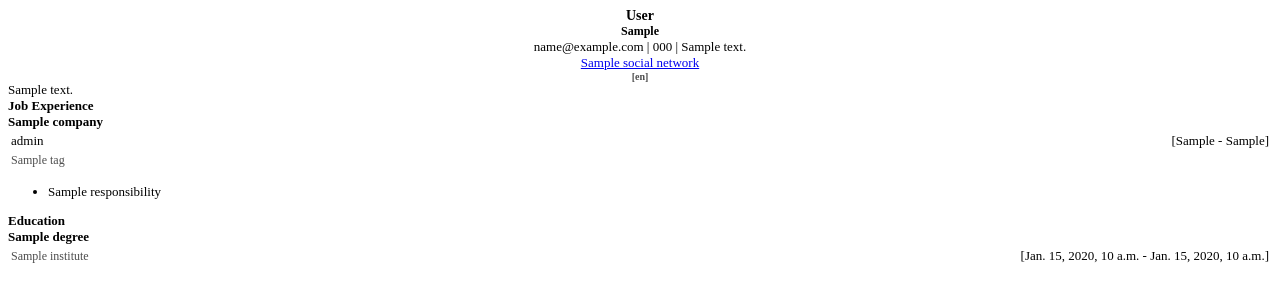
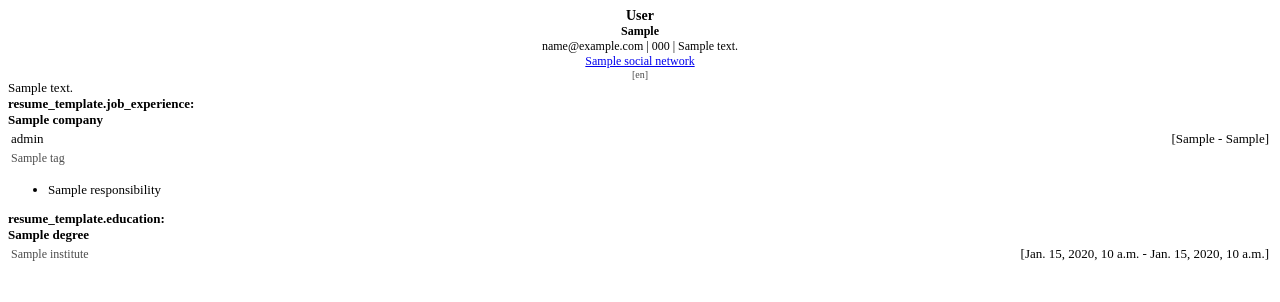
Before and after one commit to mariocc29/cv_smartmatch_backend, a Django app: template web/templates/resume.html in a window 1280 px wide. Shown: the top 302 px of the page. Run offline with Django 5.2, Linux system fonts and the light colour scheme; the template is opened without the code that fills it: most values are stand-ins (such as "Sample title", 1, 10 or a date in 2020); parts of the project's set-up code (start-up, migrations or seed data) failed here and were passed over.

Commit message:
Adjustments on the prompt, the resume template, job_offer model

```diff
--- a/api/serializers/job_offer_serializer.py
+++ b/api/serializers/job_offer_serializer.py
@@ -10,7 +10,7 @@
   responsibilities = serializers.ListField(child=serializers.CharField())
   requirements = serializers.ListField(child=serializers.CharField())
   active = serializers.BooleanField(required=False)
-  contact = serializers.CharField(required=False, max_length=255)
+  contact = serializers.CharField(required=False, allow_null=True, max_length=255)
   network = serializers.CharField(max_length=255)
   created_at = serializers.DateTimeField(read_only=True)
   updated_at = serializers.DateTimeField(read_only=True)
--- a/common/models/job_offer_model.py
+++ b/common/models/job_offer_model.py
@@ -14,7 +14,7 @@
   responsibilities = mongoengine.ListField(mongoengine.StringField())
   requirements = mongoengine.ListField(mongoengine.StringField())
   active = mongoengine.BooleanField(default=True)
-  contact = mongoengine.StringField(required=False, max_length=255)
+  contact = mongoengine.StringField(required=False, allow_null=True, max_length=255)
   network = mongoengine.StringField(required=True, max_length=255)
   summary = mongoengine.StringField(required=False, allow_null=True, default=None)
   created_at = mongoengine.DateTimeField(default=datetime.now)
--- a/web/services/resume/process.py
+++ b/web/services/resume/process.py
@@ -15,6 +15,7 @@
     return self.job_offer
 
   def __build_personal_info(self):
+    self.job_offer['personal_info']['fullname'] = self.job_offer['personal_info']['fullname'].upper()
     self.job_offer['personal_info']['languages'] = [_(f'personal_info.lang.{self.lang}.{lang}') for lang in self.job_offer['personal_info']['languages']]
     pass
 
--- a/web/templates/resume.html
+++ b/web/templates/resume.html
@@ -1,6 +1,8 @@
 {% comment %}
 -*- coding: utf-8 -*-
 {% endcomment %}
+
+{% load i18n %}
 
 <!DOCTYPE html>
 <html lang="en">
@@ -11,46 +13,46 @@
     @page {
       size: letter portrait;
       font-family: Arial, Helvetica, sans-serif;
-      font-size: 13px;
       margin: 1cm 2cm;
     }
 
-    header { text-align: center; font-size: 13px; }
-    header .fullname { font-size: 14px; font-weight: bold; }
-    header .degree { font-size: 12px; font-weight: bold; }
-    header .languages { font-size: 10px; font-weight: bold; color: #4C4C4C }
-    main { font-size: 13px; text-align: justify; }
-    main .bold { font-weight: bold; }
-    main .content table { width: 100%; }
-    main .content table .label { font-size: 12px; color: #4C4C4C }
-    main .content table .period { text-align: right; }
-    main .content table .label, main .content table .tags { font-size: 12px; color: #4C4C4C }
+    .bold { font-weight: bold; }
+    .text-large { font-size: 14px; }
+    .text-medium { font-size: 13px; }
+    .text-small { font-size: 12px; }
+    .text-caption { font-size: 10px; }
+    .color-secondary { color: #4C4C4C }
+    .align-right { text-align: right; }
+    .align-center { text-align: center; }
+    .align-justify { text-align: justify; }
+    table { width: 100%; }
 
   </style>
 </head>
 <body>
-  <header>
-      <div class="fullname">{{ personal_info.fullname }}</div>
-      <div class="degree">{{ personal_info.bachelor_degree }}</div>
-      <div>
+  <header class="align-center">
+      <div class="text-large bold">{{ personal_info.fullname }}</div>
+      <div class="text-small bold">{{ personal_info.bachelor_degree }}</div>
+      <div class="text-small">
           {{ personal_info.email }} |
           {{ personal_info.phone }} |
           {{ personal_info.full_address }}
       </div>
-      <div>
+      <div class="text-small">
         {% for social_network in personal_info.social_networks %}
           <a target="_blank" href="{{ social_network.url }}">{{ social_network.label }}</a>
         {% endfor %}
       </div>
-      <div class="languages">
+      <div class="text-caption color-secondary">
           [{{ personal_info.languages | join:" - " }}]
       </div>
   </header>
-  <main>
+  <main class="align-justify text-medium">
+    <pdf:spacer height="20px" />
     <article>{{ summary }}</article>
     <article>
       <pdf:spacer height="20px" />
-      <div class="bold">Job Experience</div>
+      <div class="bold">{% trans "resume_template.job_experience" %}:</div>
       {% for job in job_experiences %}
         <pdf:spacer height="10px" />
         <div class="bold">{{ job.company }}</div>
@@ -58,10 +60,10 @@
           <table>
             <tr>
               <td>{{ job.role }}</td>
-              <td class="period">[{{ job.start_at_formatted }} - {{ job.end_at_formatted }}]</td>
+              <td class="align-right">[{{ job.start_at_formatted }} - {{ job.end_at_formatted }}]</td>
             </tr>
             <tr>
-              <td class="tags" colspan="2">{{ job.tags | join:", " }}</td>
+              <td class="text-small color-secondary" colspan="2">{{ job.tags | join:", " }}</td>
             </tr>
           </table>
           <div>
@@ -76,15 +78,15 @@
     </article>
     <article>
       <pdf:spacer height="20px" />
-      <div class="bold">Education</div>
+      <div class="bold">{% trans "resume_template.education" %}:</div>
       {% for education in educations %}
         <pdf:spacer height="10px" />
         <div class="bold">{{ education.degree }}</div>
         <div class="content">
           <table>
             <tr>
-              <td class="label">{{ education.institute }}</td>
-              <td class="period">[{{ education.start_at }} - {{ education.end_at }}]</td>
+              <td class="text-small color-secondary">{{ education.institute }}</td>
+              <td class="align-right">[{{ education.start_at }} - {{ education.end_at }}]</td>
             </tr>
           </table>
         </div>
```
Also changed, not shown: api/services/summary/process.py (+4 -3 lines), web/locale/en/LC_MESSAGES/django.po, 1 other file.
